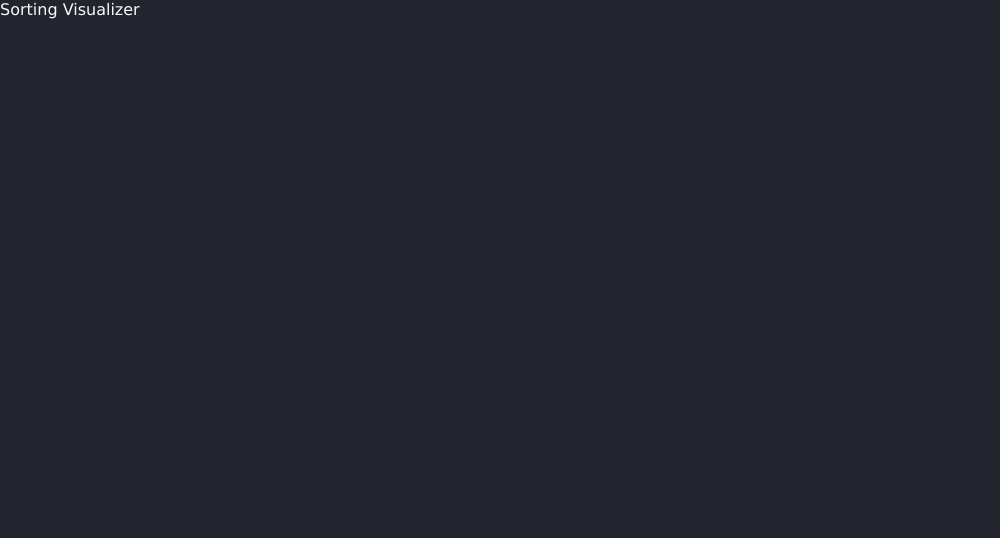
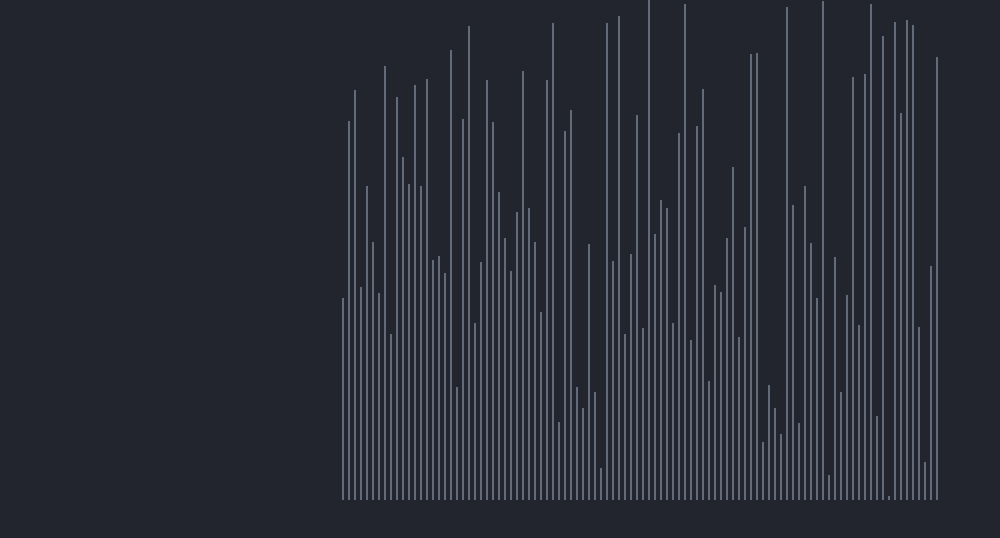
Before and after one commit to Dunkelhaiser/Sorting-Visualizer, a React (Vite) app: page / in a window 1280 px wide. Shown: the top 538 px of the page, without its empty margins (0-1000 px from the left). Built offline with nearby package versions, Linux system fonts and the light colour scheme.

Commit message:
Added visualization component

```diff
--- a/package.json
+++ b/package.json
@@ -11,12 +11,14 @@
     "dependencies": {
         "@fvilers/disable-react-devtools": "^1.3.0",
         "react": "^18.2.0",
-        "react-dom": "^18.2.0"
+        "react-dom": "^18.2.0",
+        "uuid": "^9.0.0"
     },
     "devDependencies": {
         "@types/react": "^18.0.27",
         "@types/react-dom": "^18.0.10",
         "@types/sass": "^1.43.1",
+        "@types/uuid": "^9.0.1",
         "@typescript-eslint/eslint-plugin": "^5.53.0",
         "@typescript-eslint/parser": "^5.53.0",
         "@vitejs/plugin-react-swc": "^3.0.0",
--- a/src/App.tsx
+++ b/src/App.tsx
@@ -1,7 +1,8 @@
+import Visualizer from "./components/Visualizer/Visualizer";
 import "./scss/styles.scss";
 
 function App() {
-    return <div className="app">Sorting Visualizer</div>;
+    return <Visualizer />;
 }
 
 export default App;
--- /dev/null
+++ b/src/components/Visualizer/Visualizer.module.scss
@@ -0,0 +1,12 @@
+.visualizer {
+    width: fit-content;
+    margin: 0 auto;
+    white-space: nowrap;
+}
+
+.element {
+    display: inline-block;
+    width: 2px;
+    margin: 0 2px;
+    background-color: var(--bars);
+}
--- /dev/null
+++ b/src/components/Visualizer/Visualizer.tsx
@@ -0,0 +1,27 @@
+import { useEffect, useState } from "react";
+import { v4 as uuid } from "uuid";
+import VisualizerStyles from "./Visualizer.module.scss";
+
+const Visualizer: React.FC = () => {
+    const [data, setData] = useState<number[]>([]);
+
+    const randomInt = (min: number, max: number) => {
+        return Math.floor(Math.random() * (max - min + 1) + min);
+    };
+
+    useEffect(() => {
+        const arr = [];
+        for (let i = 0; i < 100; i++) {
+            arr.push(randomInt(5, 1000));
+        }
+        setData(arr);
+    }, []);
+    return (
+        <section className={VisualizerStyles.visualizer}>
+            {data.map((value) => (
+                <div key={uuid()} className={VisualizerStyles.element} style={{ height: `${value / 2}px` }} />
+            ))}
+        </section>
+    );
+};
+export default Visualizer;
--- a/src/scss/abstract/_colors.scss
+++ b/src/scss/abstract/_colors.scss
@@ -1,6 +1,7 @@
 :root {
     --background: #22252d;
     --foreground: #292d36;
+    --bars: #636a7a;
     --text: #f9f9f9;
     --dark-shadow: rgba(32 37 41 / 20%);
 }
```
Also changed, not shown: 1 other file (tests, documents, lock files or other folders).
